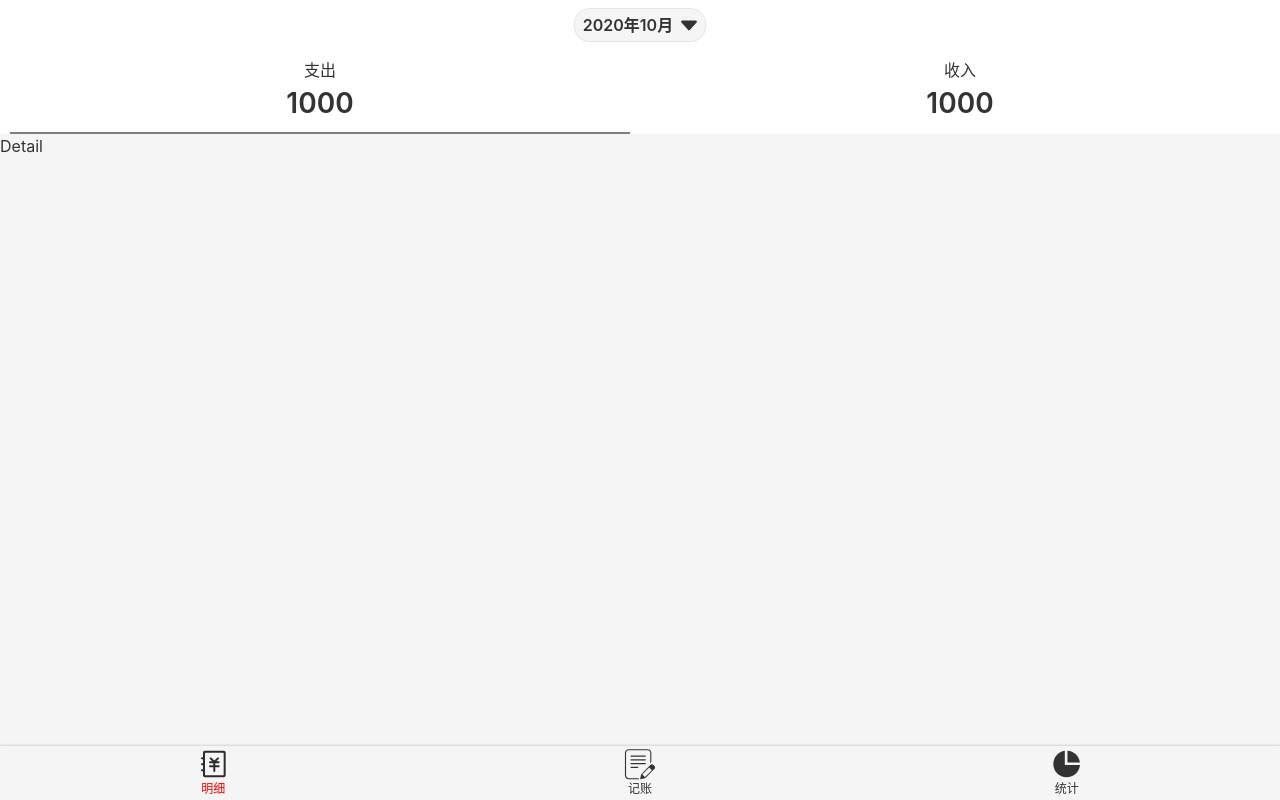
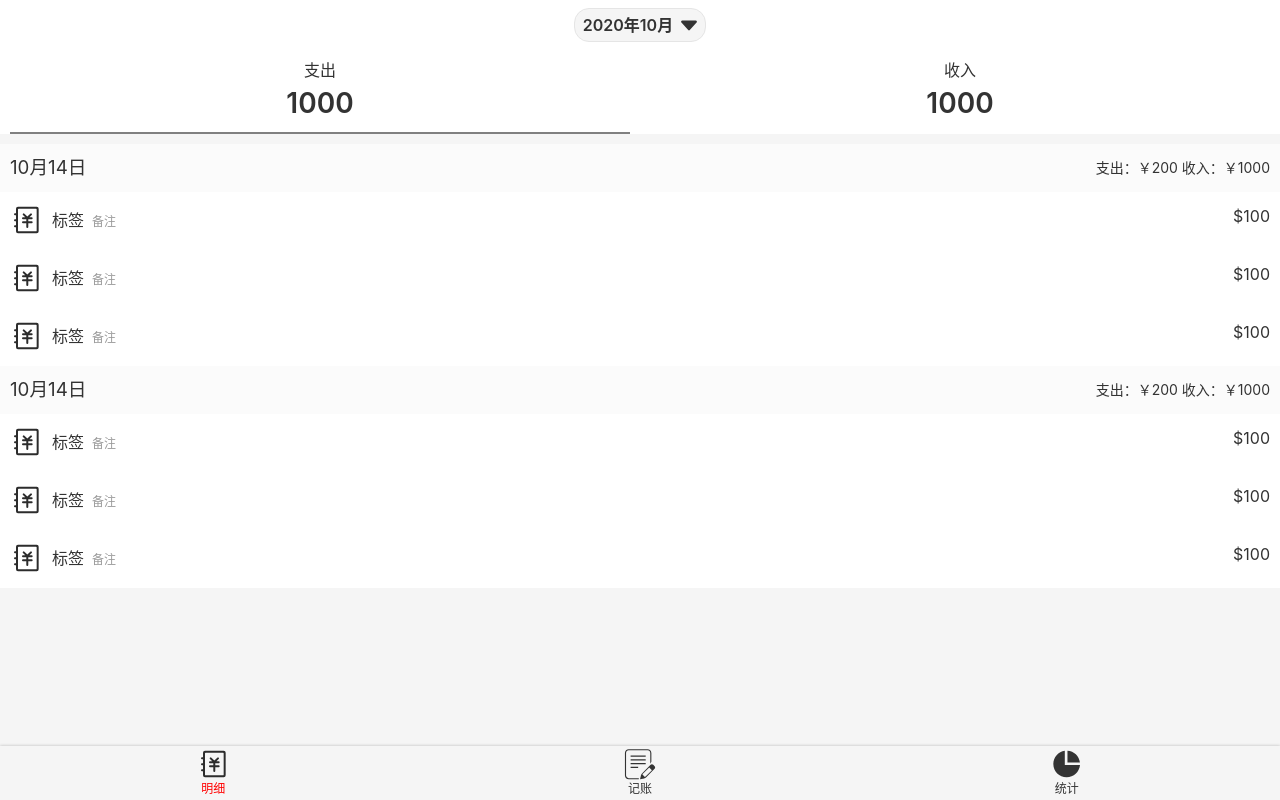
Before and after one commit to ChiLi2000/keep-accounts, a Vue app: page /#/detail in a window 1280 px wide. Built offline with nearby package versions, Linux system fonts and the light colour scheme.

Commit message:
'完成statistics内部架构'

```diff
--- a/src/assets/style/helper.scss
+++ b/src/assets/style/helper.scss
@@ -24,3 +24,8 @@ $font-height:600;
   box-shadow: inset 0 -3px 3px -3px $color-shadow,
     inset 0 3px 3px -3px $color-shadow;
 }
+
+$out-margin:0 10px;
+$out-padding: 12px 10px;
+$color-shadow: #fff;
+$textLighterColor: #999;
--- a/src/components/Header.vue
+++ b/src/components/Header.vue
@@ -1,6 +1,6 @@
 <template>
-  <div class="header">
-    <div class="top">
+  <div class="outer">
+    <div class="top" :class="classPrefix && `${classPrefix}-top`">
       <div class="time">
         2020年10月
         <Icon name="down" class="icon"></Icon>
@@ -20,7 +20,9 @@
 
 <script lang="ts">
 export default {
-  name: "Header"
+  name: "Header",
+  props: ["classPrefix"],
+
 };
 </script>
 
@@ -28,7 +30,7 @@ export default {
 
 @import "~@/assets/style/helper.scss";
 
-.header {
+.outer {
   background-color: #fff;
 
   .top {
@@ -56,12 +58,11 @@ export default {
     text-align: center;
 
     li {
-
       width: 50%;
       display: flex;
       flex-direction: column;
       padding: 8px 0;
-      margin: 0 10px;
+      margin:$out-margin;
 
       span{
         font-size:28px;
--- a/src/components/Layout.vue
+++ b/src/components/Layout.vue
@@ -1,6 +1,6 @@
 <template>
   <div class="layout-wrapper" >
-    <Header/>
+    <Header />
     <div class="content">
       <slot />
     </div>
@@ -26,4 +26,6 @@ name: "Layout"
   }
 }
 
+
+
 </style>
--- a/src/views/Detail.vue
+++ b/src/views/Detail.vue
@@ -1,16 +1,118 @@
 <template>
   <Layout>
-    <div>Detail</div>
+    <ol class="outer">
+      <li>
+        <h3 class="title">
+          10月14日<span class="type">支出：￥200 收入：￥1000 </span>
+        </h3>
+        <ol>
+          <li class="record">
+            <div class="left">
+              <Icon name="detail" class="icon"/>
+              <p>标签<span class="note">备注</span></p></div>
+            <span>$100</span>
+          </li>
+          <li class="record">
+            <div class="left">
+              <Icon name="detail" class="icon"/>
+              <p>标签<span class="note">备注</span></p></div>
+            <span>$100</span>
+          </li>
+          <li class="record">
+            <div class="left">
+              <Icon name="detail" class="icon"/>
+              <p>标签<span class="note">备注</span></p></div>
+            <span>$100</span>
+          </li>
+        </ol>
+      </li>
+      <li>
+        <h3 class="title">
+          10月14日<span class="type">支出：￥200 收入：￥1000 </span>
+        </h3>
+        <ol>
+          <li class="record">
+            <div class="left">
+              <Icon name="detail" class="icon"/>
+              <p>标签<span class="note">备注</span></p></div>
+            <span>$100</span>
+          </li>
+          <li class="record">
+            <div class="left">
+              <Icon name="detail" class="icon"/>
+              <p>标签<span class="note">备注</span></p></div>
+            <span>$100</span>
+          </li>
+          <li class="record">
+            <div class="left">
+              <Icon name="detail" class="icon"/>
+              <p>标签<span class="note">备注</span></p></div>
+            <span>$100</span>
+          </li>
+        </ol>
+      </li>
+    </ol>
   </Layout>
 
 </template>
 
 <script lang="ts">
 export default {
-  name: 'Detail'
+  name: "Detail"
 };
 </script>
 
 <style scoped lang="scss">
+@import "~@/assets/style/helper.scss";
+
+%item {
+  display: flex;
+  justify-content: space-between;
+  align-content: center;
+  text-align: center;
+
+}
+
+.outer {
+  margin-top: 10px;
+
+  .title {
+    @extend %item;
+    line-height: 24px;
+    background-color: #fbfbfb;
+    padding: $out-padding;
+
+    .type {
+      font-size: 14px;
+    }
+  }
+
+  .record {
+    background-color: $color-shadow;
+    @extend %item;
+    padding: $out-padding;
+
+    .left {
+      @extend %item;
+      line-height: 32px;
+
+      .icon {
+        margin-right: 10px;
+      }
+
+      ::v-deep svg {
+        width: 32px;
+        height: 32px;
+      }
+
+      .note {
+        color: $textLighterColor;
+        font-size: 12px;
+        font-weight: normal;
+        margin-left: 8px;
+      }
+    }
+  }
+}
 
 </style>
```
